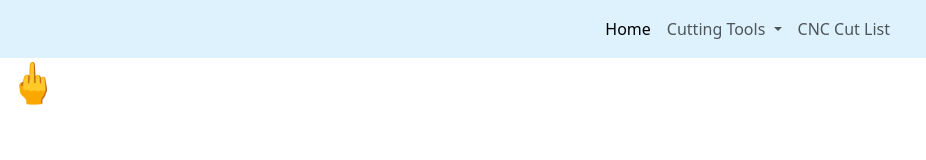
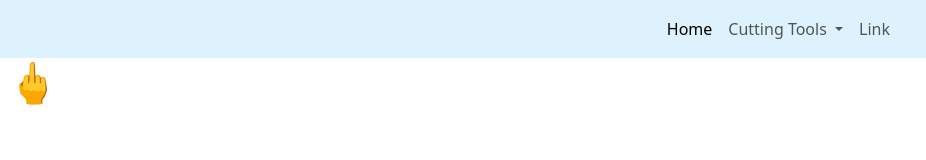
Before and after one commit to NilesTaylor/my-work-site, a plain HTML site: page index.html in a window 1280 px wide. Shown: the full height of the page, 354-1280 px from the left. Drawn offline with nearby package versions, Linux system fonts and the light colour scheme.

Commit message:
Add files via upload

```diff
--- a/index.html
+++ b/index.html
@@ -48,7 +48,7 @@
                   </ul>
                 </li>
                 <li class="nav-item">
-                  <a class="nav-link" href="I:Jobs/CNC PROGRAM LIST/CNC Program lists.xlsx" download>CNC Cut List</a>
+                  <a class="nav-link" href="" alt="cnc list">Link</a>
                 </li>
               </ul>
               <!--
```
